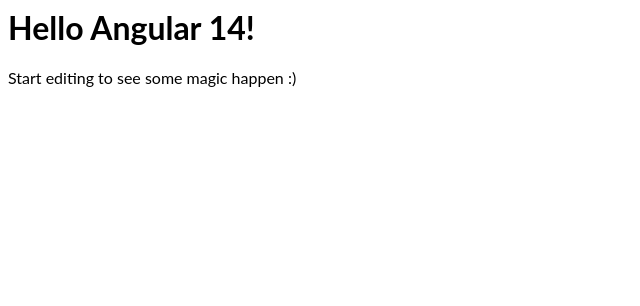
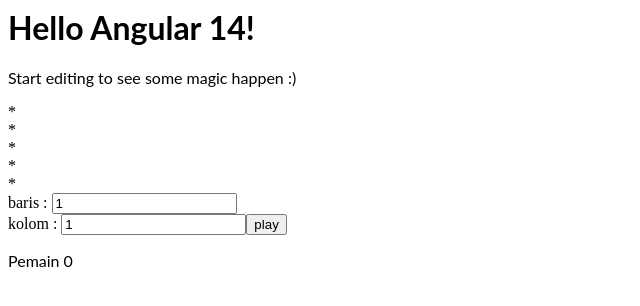
Before and after one commit to CynthiaBudiono/C14180210-Angular1, an Angular app: page / in a window 1280 px wide. Shown: the top 306 px of the page, without its empty margins (0-640 px from the left). Built offline with nearby package versions, Linux system fonts and the light colour scheme.

Commit message:
2 files modified

```diff
--- a/src/app/app.component.html
+++ b/src/app/app.component.html
@@ -1,4 +1,23 @@
 <hello name="{{ name }}"></hello>
 <p>
-  Start editing to see some magic happen :)
+	Start editing to see some magic happen :)
 </p>
+
+<div *ngFor="let tampil of board ; let i = index">
+	{{ tampil[i] }}
+</div>
+
+baris : <input type="text" [(ngModel)]="baris"> <br>
+kolom : <input type="text" [(ngModel)]="kolom">
+
+<button (click)="play(baris,kolom)">play</button>
+
+<ng-template *ngIf="pemain; then templatetrue; else templatefalse"></ng-template>
+
+<ng-template #templatetrue>
+	<p>Pemain 0</p>
+</ng-template>
+
+<ng-template #templatefalse>
+	<p>Pemain 1</p>
+</ng-template>
--- a/src/app/app.component.ts
+++ b/src/app/app.component.ts
@@ -1,10 +1,43 @@
-import { Component, VERSION } from '@angular/core';
+import { Component, VERSION } from "@angular/core";
 
 @Component({
-  selector: 'my-app',
-  templateUrl: './app.component.html',
-  styleUrls: [ './app.component.css' ]
+  selector: "my-app",
+  templateUrl: "./app.component.html",
+  styleUrls: ["./app.component.css"]
 })
-export class AppComponent  {
-  name = 'Angular ' + VERSION.major;
+export class AppComponent {
+  name = "Angular " + VERSION.major;
+  // index = 0;
+
+  // board: any[4][4];
+  board = [
+    ["*", "*", "*", "*", "*"],
+    ["*", "*", "*", "*", "*"],
+    ["*", "*", "*", "*", "*"],
+    ["*", "*", "*", "*", "*"],
+    ["*", "*", "*", "*", "*"]
+  ];
+
+  baris = 1;
+  kolom = 1;
+
+  pemain: boolean = true;
+
+  // papan() {
+  //   for (let i = 0; i < this.board.length; i++) {
+  //     for (let j = 0; j < this.board.length; j++) {
+  //       "tesss";
+  //     }
+  //   }
+  // }
+
+  play(r, c) {
+    if (this.pemain == true) {
+      this.board[r][c] = "0";
+      this.pemain = false;
+    } else {
+      this.board[r][c] = "1";
+      this.pemain = true;
+    }
+  }
 }
```
